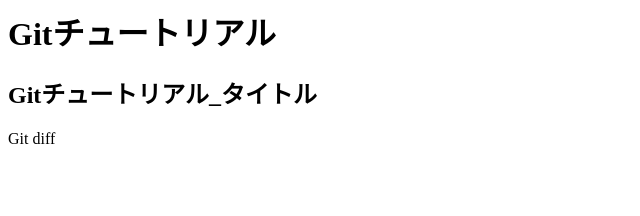
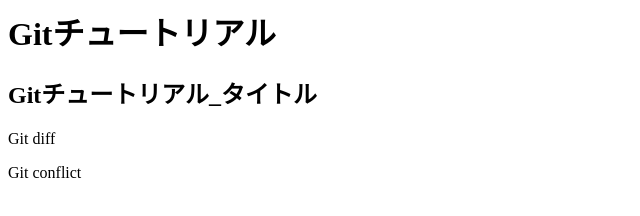
Before and after one commit to ahorikawa/test, a plain HTML site: page index.html in a window 1280 px wide. Shown: the full height of the page, 0-640 px from the left. Drawn offline with Linux system fonts and the light colour scheme.

Commit message:
conflictを追記

```diff
--- a/index.html
+++ b/index.html
@@ -1,3 +1,4 @@
 <h1>Gitチュートリアル</h1>
 <h2>Gitチュートリアル_タイトル</h2>
 <p>Git diff</p>
+<p>Git conflict</p>
```
